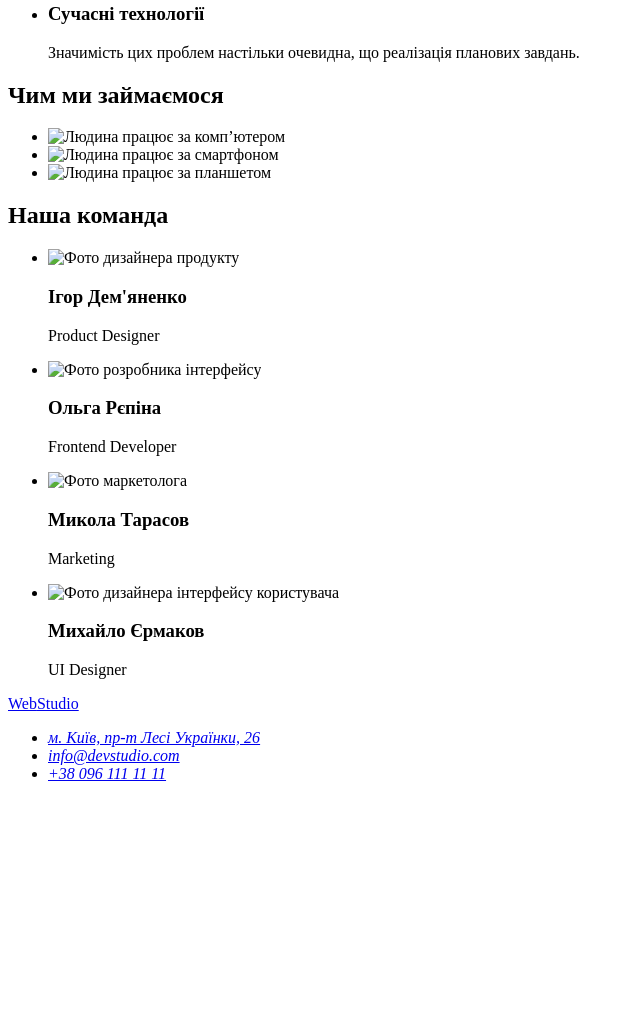
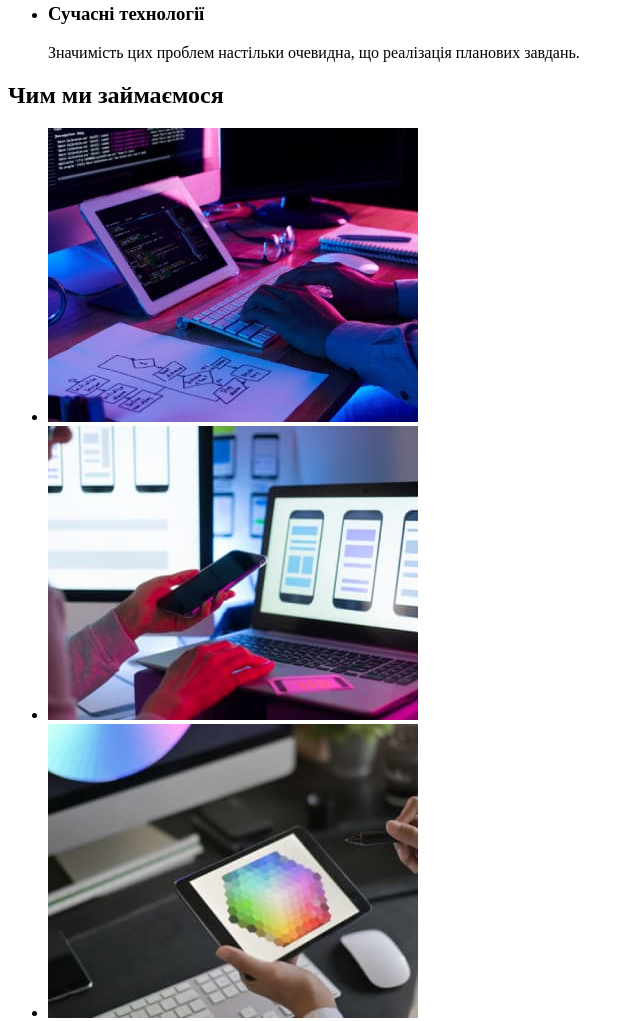
Before and after one commit to AnnaVS8/goit-markup-hw-01, a plain HTML site: page index.html in a window 1280 px wide. Shown: the part 532-1553 px from the top of the page, without its empty margins (0-640 px from the left). Before the commit the page ends 1331 px from the top, so only its background shows below. Drawn offline with Linux system fonts and the light colour scheme; the site is published under a folder, as on GitHub Pages, so addresses that start at the root find nothing.

Commit message:
Update index.html

```diff
--- a/index.html
+++ b/index.html
@@ -66,21 +66,21 @@
         <ul>
           <li>
             <img
-              src="/images/box1.jpg"
+              src="./images/box1.jpg"
               alt="Людина працює за комп’ютером"
               width="370"
             />
           </li>
           <li>
             <img
-              src="/images/box2.jpg"
+              src="./images/box2.jpg"
               alt="Людина працює за смартфоном"
               width="370"
             />
           </li>
           <li>
             <img
-              src="/images/box3.jpg"
+              src="./images/box3.jpg"
               alt="Людина працює за планшетом"
               width="370"
             />
@@ -93,7 +93,7 @@
         <ul>
           <li>
             <img
-              src="/images/team_card1.jpg"
+              src="./images/team_card1.jpg"
               alt="Фото дизайнера продукту"
               width="270"
             />
@@ -102,7 +102,7 @@
           </li>
           <li>
             <img
-              src="/images/team_card2.jpg"
+              src="./images/team_card2.jpg"
               alt="Фото розробника інтерфейсу"
               width="270"
             />
@@ -111,7 +111,7 @@
           </li>
           <li>
             <img
-              src="/images/team_card3.jpg"
+              src="./images/team_card3.jpg"
               alt="Фото маркетолога"
               width="270"
             />
@@ -120,7 +120,7 @@
           </li>
           <li>
             <img
-              src="/images/team_card4.jpg"
+              src="./images/team_card4.jpg"
               alt="Фото дизайнера інтерфейсу користувача"
               width="270"
             />
```
